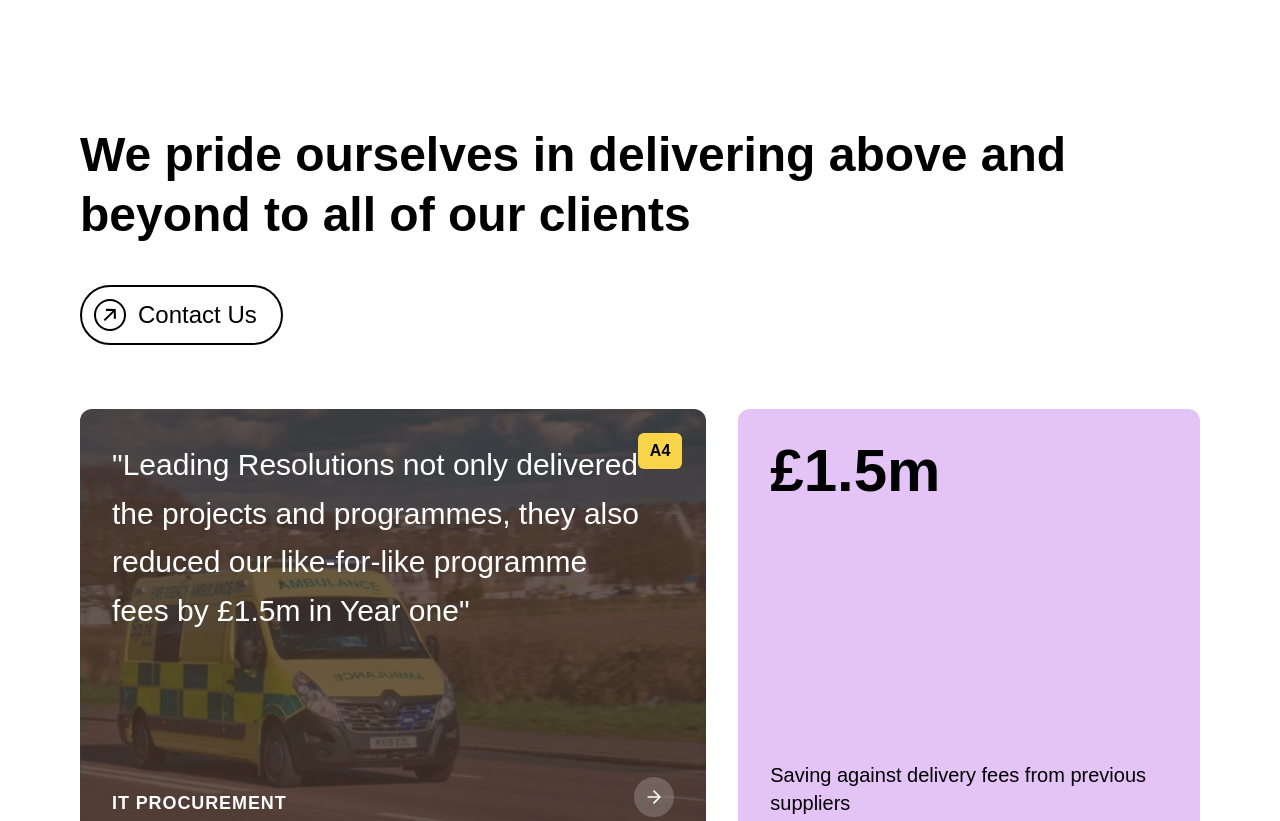
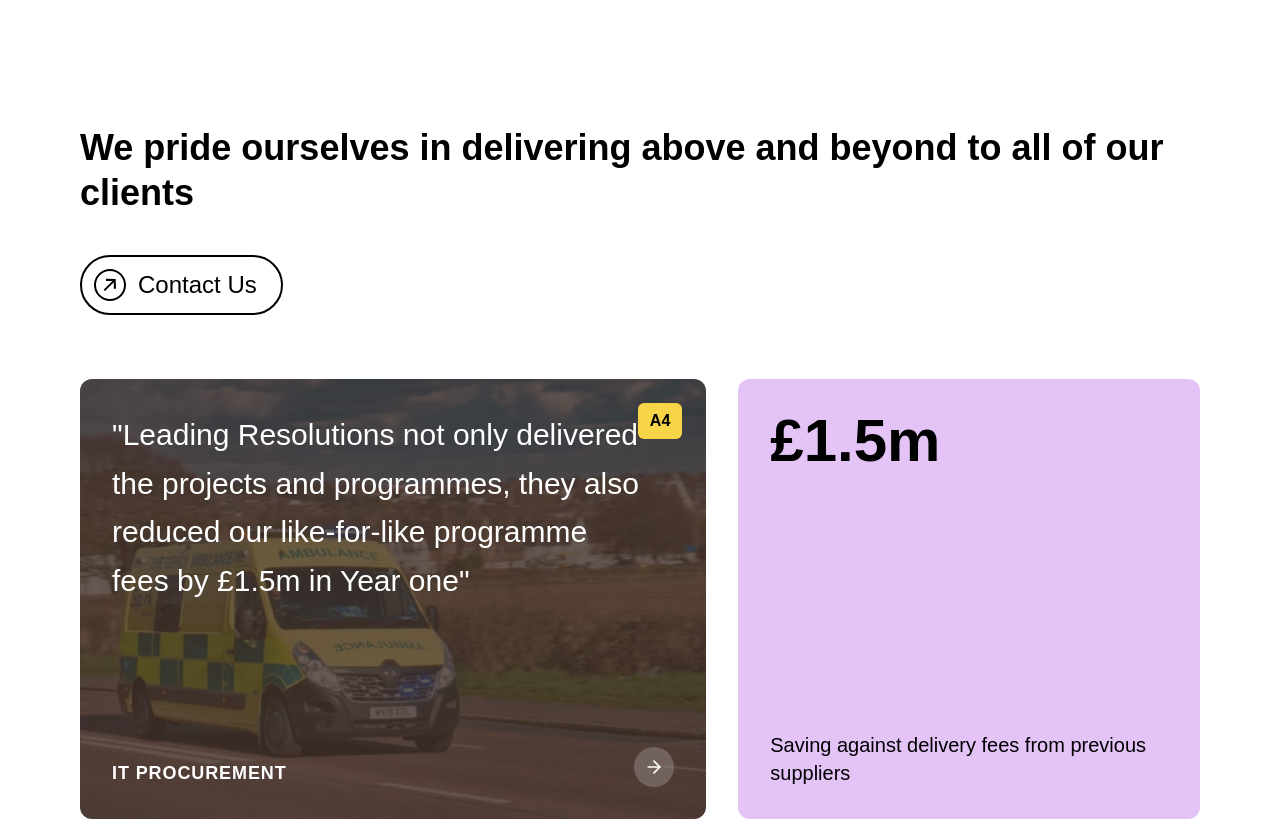
Before and after one commit to rankorbit987/BPO-NewUi, a Next.js app: page / in a window 1280 px wide. Shown: the part 3020-3841 px from the top of the page. Built offline with nearby package versions, Linux system fonts and the light colour scheme.

Commit message:
issue resolved

```diff
--- a/src/app/Components/ClientsCaseStudy.jsx
+++ b/src/app/Components/ClientsCaseStudy.jsx
@@ -6,8 +6,8 @@
 
 export default function ClientCaseStudies() {
   return (
-    <div className="w-full px-4 sm:px-6 md:px-8 lg:px-20 py-12 md:py-16 flex flex-col items-start bg-white">
-      <h1 className="text-2xl md:text-3xl lg:text-4xl xl:text-5xl font-semibold leading-tight mb-10 text-black">
+    <div className="w-full px-4 sm:px-6 md:px-8 lg:px-20 py-12 md:py-16 flex flex-col items-start bg-white max-w-auto mx-auto">
+      <h1 className="text-2xl md:text-3xl lg:text-4xl font-semibold leading-tight mb-10 text-black">
           We pride ourselves in delivering above and beyond to all of our clients
         </h1>
       <div className="mb-8 sm:mb-10 md:mb-12 lg:mb-16">
--- a/src/app/Components/ReelsSlider.jsx
+++ b/src/app/Components/ReelsSlider.jsx
@@ -60,7 +60,7 @@
   };
 
   return (
-    <div className="flex flex-col justify-center items-center bg-[#c394f8] p-4 relative my-10">
+    <div className="flex flex-col justify-center items-center bg-[#c394f8] p-4 relative py-10">
       <div className="mb-[10px] text-center">
         <h1 className="text-2xl md:text-3xl lg:text-4xl xl:text-5xl font-bold mt-8 text-black">
           Content Created By Team
```
